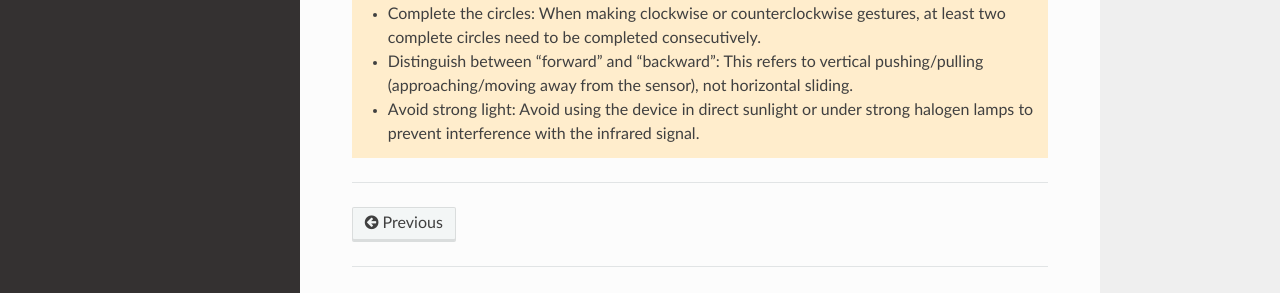
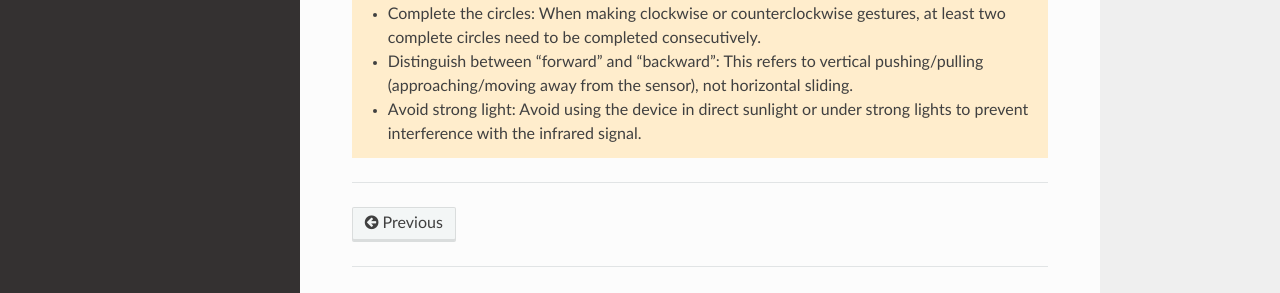
Before and after one commit to lafvintech/LAFVIN-Desktop-AI-Gimbal-Robot, a Sphinx documentation site: the page built from docs/source/FunctionUsageGuide.rst, in a window 1280 px wide and 900 px high, scrolled down 1714 px. Shown: the part 528-821 px from the top of the window. Built offline with Sphinx 7.4.7 and the Read the Docs theme 3.1.0, drawn with Linux system fonts in a browser that asks for light colours.

Commit message:
Update FunctionUsageGuide.rst

```diff
--- a/docs/source/FunctionUsageGuide.rst
+++ b/docs/source/FunctionUsageGuide.rst
@@ -89,6 +89,6 @@ This robot is equipped with a gesture recognition system that understands and re
 
  - Distinguish between "forward" and "backward": This refers to vertical pushing/pulling (approaching/moving away from the sensor), not horizontal sliding.
 
- - Avoid strong light: Avoid using the device in direct sunlight or under strong halogen lamps to prevent interference with the infrared signal.
+ - Avoid strong light: Avoid using the device in direct sunlight or under strong lights to prevent interference with the infrared signal.
 
 ----
```
